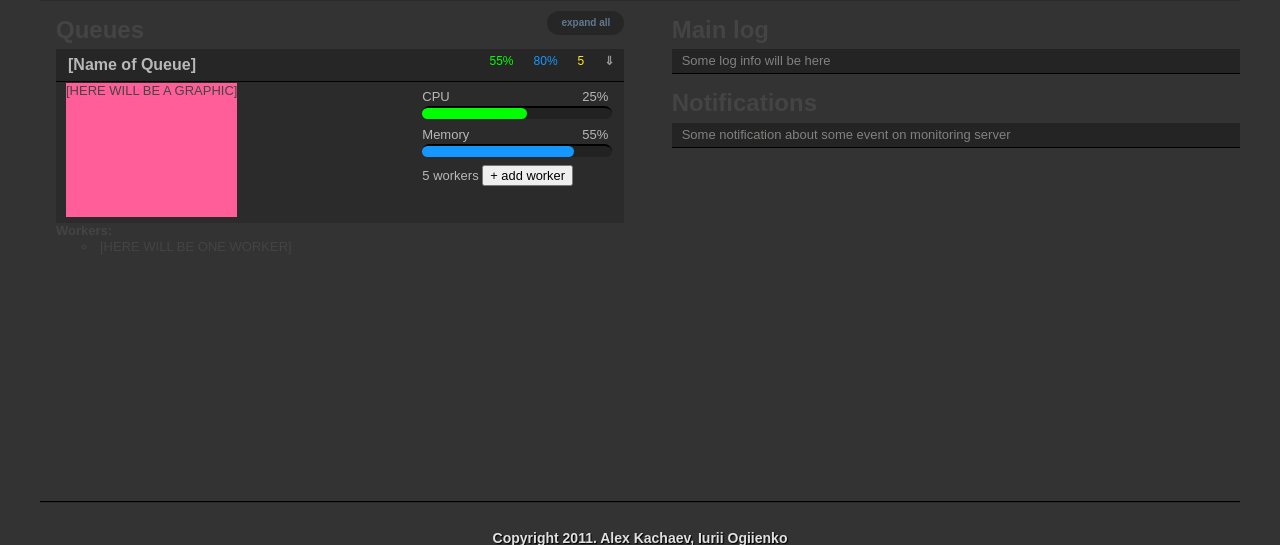
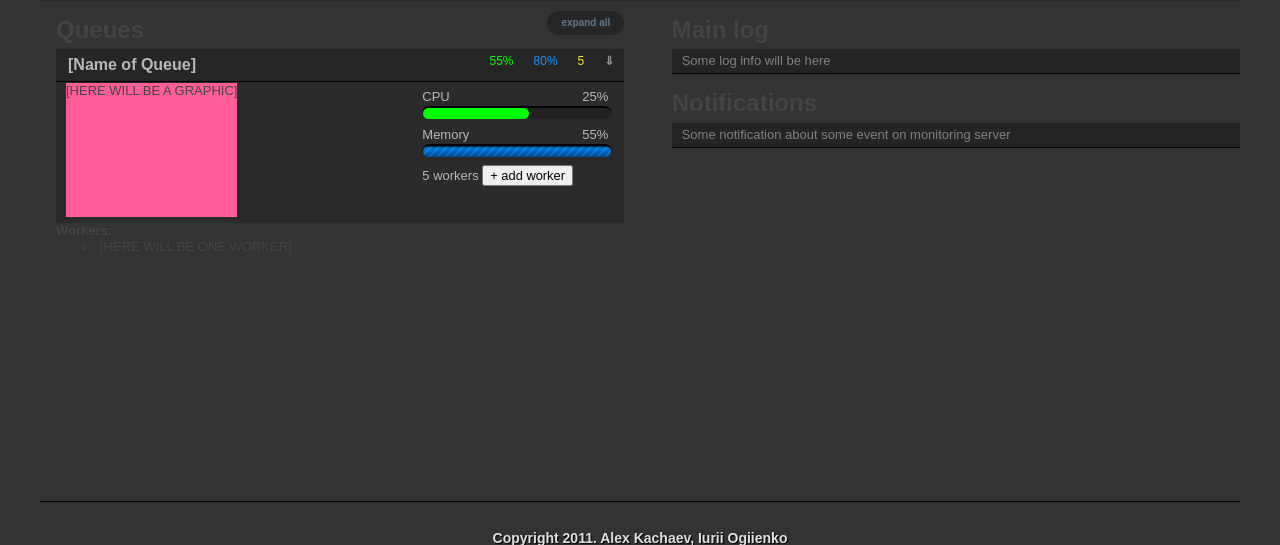
Before and after one commit to kachayev/gearoscope, a Python web app: template templates/dashboard/index.html in a window 1280 px wide. Shown: the part 76-621 px from the top of the page. Run offline with Jinja, Linux system fonts and the light colour scheme; the template is opened without the code that fills it, so the values that code supplies are empty; some libraries are stand-ins or nearby versions.

Commit message:
added progress bar background for memory

```diff
--- a/static/css/style.css
+++ b/static/css/style.css
@@ -319,11 +319,13 @@ aside .block{
     background-color: #222;
     height: 11px;
     margin-bottom: 6px;
+    padding: 0 1px;
 }
 
 .progress.memory{
     background-color: #1696ff;
-    width: 80%;
+    background: url(/static/img/blue.png) repeat-x;
+    width: 99%;
     display: block;
     border: 0;
 }
--- a/templates/dashboard/queue/queue.html
+++ b/templates/dashboard/queue/queue.html
@@ -12,10 +12,11 @@
 <div class="queue_details clearfix">
 
     <div class="queue_stats">
+{#        MAX VALUE FOR progress bar lengt is 99% #}
         <p>CPU <span class="cpu_value">25%</span></p>
-        <p class="progress"><span class="cpu progress">&nbsp;</span></p>
+        <p class="progress"><span class="cpu progress ir">&nbsp;</span></p>
         <p>Memory <span class="mem_value">55%</span></p>
-        <p class="progress"><span class="memory progress">&nbsp;</span></p>
+        <p class="progress"><span class="memory progress ir">&nbsp;</span></p>
         <p class="workers_stats"><span class="workers_value">5</span> workers <button class="add_worker">+ add worker</button></p>
     </div>
 
```
Also changed, not shown: static/img/blue.png (added).
